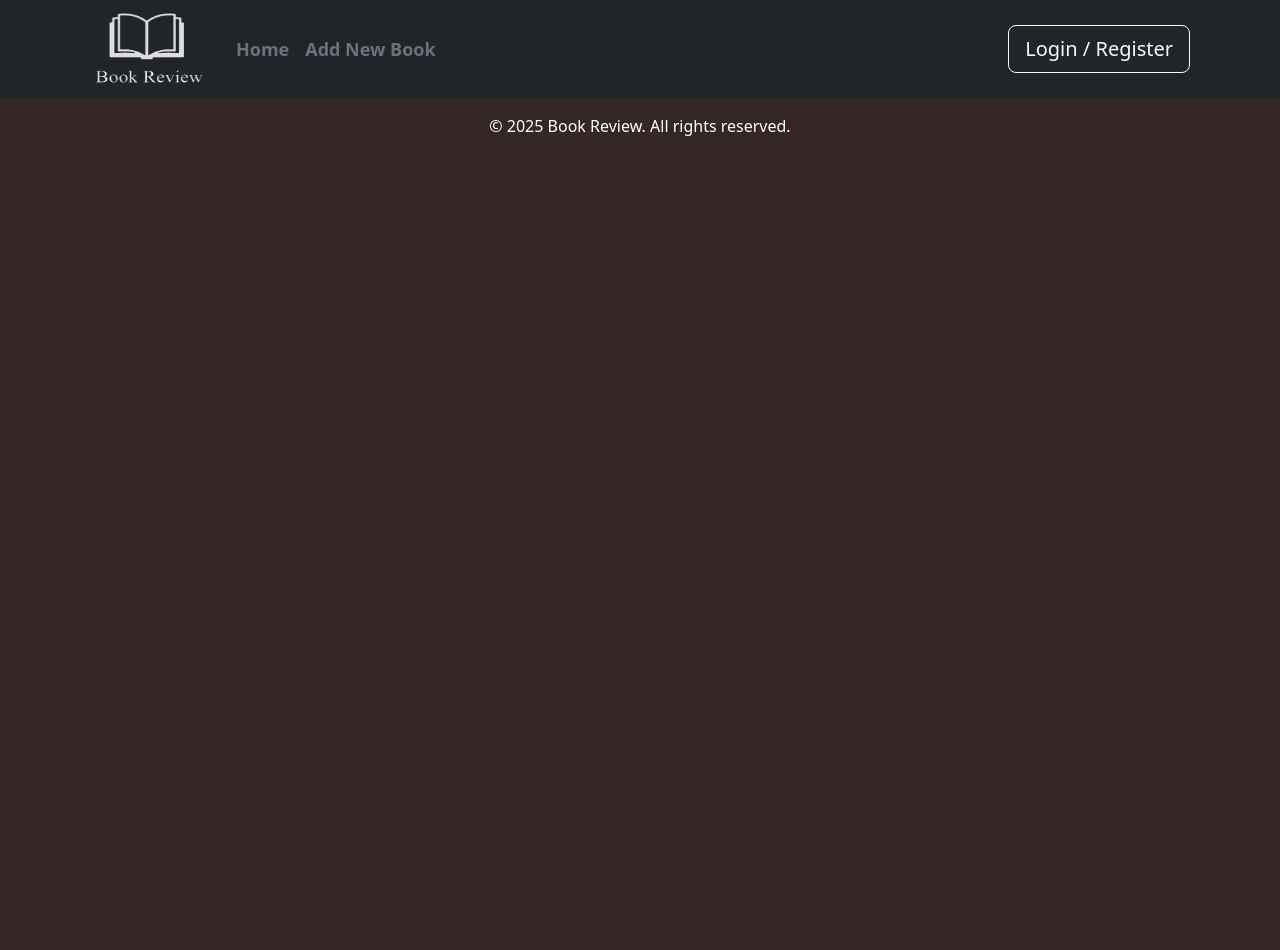
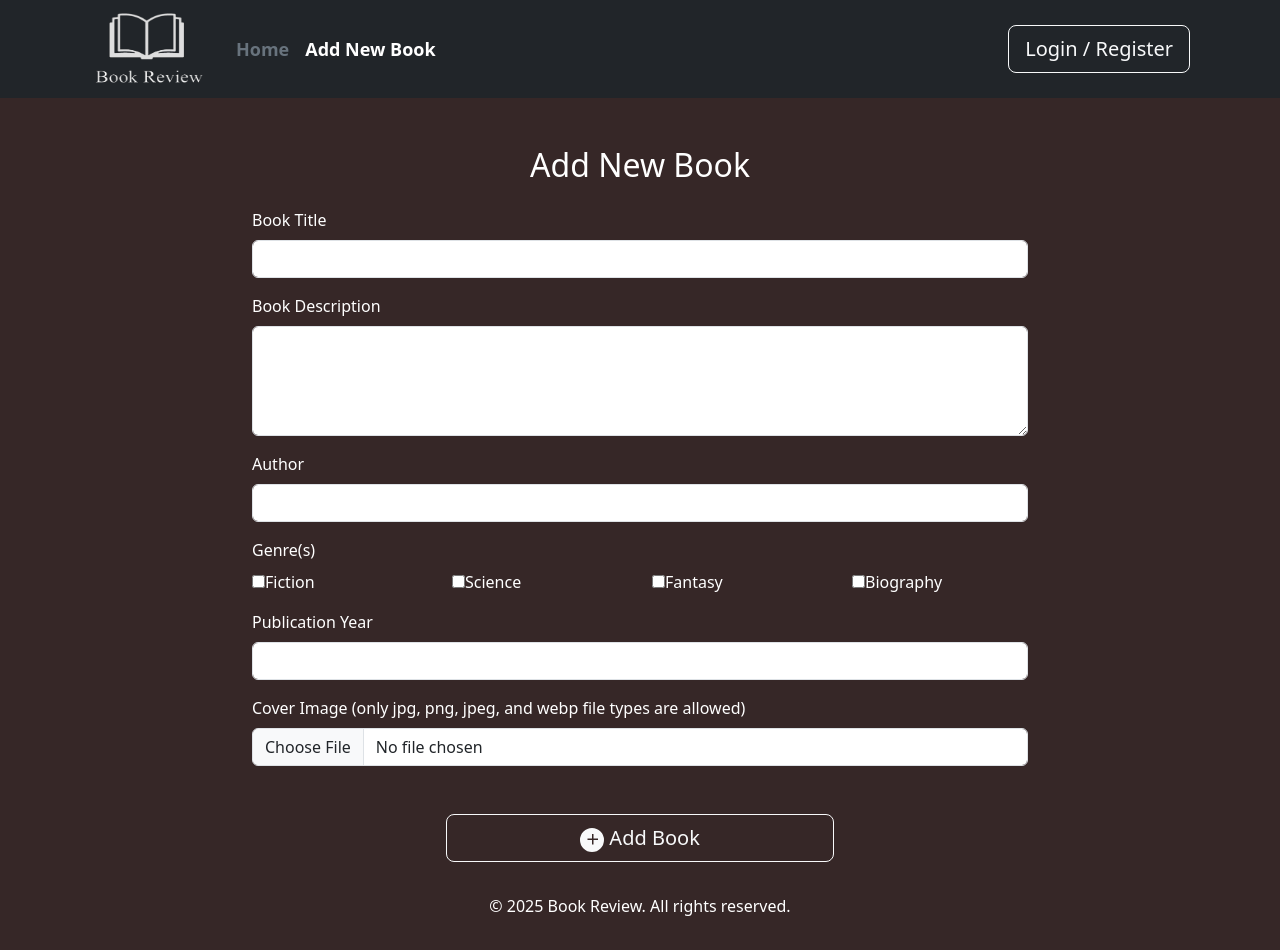
Before and after one commit to nazpedawi/BookReview-Frontend, a Vue app: page /addbook in a window 1280 px wide. Before the commit the page ends 800 px from the top, so only its background shows below. Built offline with nearby package versions, Linux system fonts and the light colour scheme.

Commit message:
add book component added

```diff
--- /dev/null
+++ b/src/components/AddBook.vue
@@ -0,0 +1,191 @@
+<template>
+    <div class="container mt-5">
+      <h2 class="mb-4 text-center text-white">Add New Book</h2>
+      <form @submit.prevent="submitForm">
+        <!-- Book Title -->
+        <div class="mb-3">
+          <label for="title" class="form-label text-white">Book Title</label>
+          <input
+            type="text"
+            class="form-control"
+            v-model="form.title"
+            id="title"
+            required
+          />
+        </div>
+
+        <!-- Book Description -->
+        <div class="mb-3">
+          <label for="description" class="form-label text-white">Book Description</label>
+          <textarea
+            class="form-control"
+            v-model="form.description"
+            id="description"
+            rows="4"
+            required
+          ></textarea>
+        </div>
+
+        <!-- Author -->
+        <div class="mb-3">
+          <label for="author" class="form-label text-white">Author</label>
+          <input
+            type="text"
+            class="form-control"
+            v-model="form.author"
+            id="author"
+            required
+          />
+        </div>
+
+        <!-- Genre(s) -->
+        <div class="mb-3">
+          <label class="form-label text-white">Genre(s)</label><br>
+          <div class="row">
+            <div
+              class="col-lg-3 col-md-4 col-sm-6"
+              v-for="genre in genres"
+              :key="genre.id"
+            >
+              <input
+                type="checkbox"
+                :value="genre.id"
+                v-model="form.genres"
+                :id="genre.name.toLowerCase().replace(' ', '_')"
+              />
+              <label :for="genre.name.toLowerCase().replace(' ', '_')" class="text-white"
+                >{{ genre.name }}</label
+              >
+            </div>
+          </div>
+          <div
+            v-if="genreError"
+            style="color: red; display: block; margin-top: 5px;"
+          >
+            Please select at least one genre.
+          </div>
+        </div>
+
+        <!-- Publication Year -->
+        <div class="mb-3">
+          <label for="publication_year" class="form-label text-white"
+            >Publication Year</label
+          >
+          <select
+            class="form-control"
+            v-model="form.publication_year"
+            id="publication_year"
+            required
+          >
+            <option
+              v-for="year in years"
+              :key="year"
+              :value="year"
+            >
+              {{ year }}
+            </option>
+          </select>
+        </div>
+
+        <!-- Cover Image -->
+        <div class="mb-5">
+          <label for="cover_image" class="form-label text-white"
+            >Cover Image (only jpg, png, jpeg, and webp file types are allowed)</label
+          >
+          <input
+            type="file"
+            class="form-control"
+            @change="handleFileUpload"
+            accept="image/*"
+            required
+          />
+        </div>
+
+        <!-- Submit Button -->
+        <div class="mb-3 d-flex justify-content-center">
+          <button type="submit" class="btn btn-outline-light btn-lg w-50 mr-2">
+            <svg
+              xmlns="http://www.w3.org/2000/svg"
+              width="24"
+              height="24"
+              fill="currentColor"
+              class="bi bi-plus-circle"
+              viewBox="0 0 16 16"
+            >
+              <path
+                d="M8 0a8 8 0 1 0 8 8A8 8 0 0 0 8 0zm1 4v3h3v1H9v3H8V8H5V7h3V4h1z"
+              />
+            </svg>
+            Add Book
+          </button>
+        </div>
+      </form>
+    </div>
+  </template>
+
+  <script>
+  export default {
+    data() {
+      return {
+        form: {
+          title: '',
+          description: '',
+          author: '',
+          genres: [],
+          publication_year: '',
+          cover_image: null,
+        },
+        genres: [
+          { id: 1, name: 'Fiction' },
+          { id: 2, name: 'Science' },
+          { id: 3, name: 'Fantasy' },
+          { id: 4, name: 'Biography' },
+          // Add more genres as needed
+        ],
+        genreError: false,
+        years: Array.from({ length: new Date().getFullYear() - 1899 }, (_, i) => 1900 + i),
+      };
+    },
+    methods: {
+      handleFileUpload(event) {
+        this.form.cover_image = event.target.files[0];
+      },
+      submitForm() {
+        if (this.form.genres.length === 0) {
+          this.genreError = true;
+          return;
+        }
+        this.genreError = false;
+        const formData = new FormData();
+        formData.append('title', this.form.title);
+        formData.append('description', this.form.description);
+        formData.append('author', this.form.author);
+        formData.append('genres', JSON.stringify(this.form.genres));
+        formData.append('publication_year', this.form.publication_year);
+        formData.append('cover_image', this.form.cover_image);
+
+        // Submit the form data via an API call (example)
+        // You can replace this with your actual API endpoint
+        fetch('/book/add', {
+          method: 'POST',
+          body: formData,
+        })
+          .then((response) => response.json())
+          .then((data) => {
+            console.log('Book added:', data);
+            // Handle the response (show success message or redirect)
+          })
+          .catch((error) => {
+            console.error('Error:', error);
+          });
+      },
+    },
+  };
+  </script>
+
+  <style scoped>
+  /* Additional styles for the form */
+  .container {
+    max-width: 800px;
+  }
+  </style>
--- a/src/components/Navbar.vue
+++ b/src/components/Navbar.vue
@@ -19,7 +19,7 @@
           <router-link to="/" class="nav-link" active-class="active"
             >Home</router-link
           >
-          <router-link to="/add-book" class="nav-link" active-class="active"
+          <router-link to="/addbook" class="nav-link" active-class="active"
             >Add New Book</router-link
           >
         </div>
@@ -50,7 +50,9 @@
           </button>
 
           <div v-else>
-            <router-link to="/login" class="btn btn-outline-light btn-lg me-2">Login / Register</router-link>
+            <router-link to="/login" class="btn btn-outline-light btn-lg me-2"
+              >Login / Register</router-link
+            >
           </div>
         </div>
       </div>
@@ -107,16 +109,24 @@
           >
         </li>
         <li class="nav-item">
-          <router-link to="/add-book" class="nav-link" active-class="active"
+          <router-link to="/addbook" class="nav-link" active-class="active"
             >Add New Book</router-link
           >
         </li>
       </ul>
 
       <div class="mt-auto w-100">
-        <button v-if="isLoggedIn" class="btn btn-outline-danger btn-lg w-100" @click="logout">Logout</button>
+        <button
+          v-if="isLoggedIn"
+          class="btn btn-outline-danger btn-lg w-100"
+          @click="logout"
+        >
+          Logout
+        </button>
         <div v-else>
-          <router-link to="/login" class="btn btn-outline-light btn-lg w-100">Login / Register</router-link>
+          <router-link to="/login" class="btn btn-outline-light btn-lg w-100"
+            >Login / Register</router-link
+          >
         </div>
       </div>
     </div>
@@ -124,7 +134,7 @@
 </template>
 
 <script setup>
-import { ref } from 'vue';
+import { ref } from "vue";
 
 // Mock of logged-in state (replace with actual authentication logic)
 const isLoggedIn = ref(false); // Change this based on user's authentication state
--- a/src/router/index.js
+++ b/src/router/index.js
@@ -2,7 +2,8 @@ import { createRouter, createWebHistory } from "vue-router";
 import HomeView from "@/views/HomeView.vue";
 import BookDetailsView from "@/views/BookDetailsView.vue";
 import LoginView from "@/components/Login.vue";
-import SignupView from "@/components/Signup.vue"; // Import the SignUp component
+import SignupView from "@/components/Signup.vue";
+import AddBook from "@/components/AddBook.vue";
 
 const books = [
   {
@@ -72,25 +73,29 @@ const router = createRouter({
       name: "BookDetails",
       component: BookDetailsView,
       props: (route) => {
-        // Fetch the book using the ID from the route params
         const bookId = parseInt(route.params.id);
         const book = books.find((b) => b.id === bookId);
         return {
           book,
-          basePath: "/images/", // Pass basePath as well
-          reviews: book.reviews, // Pass reviews as well
+          basePath: "/images/",
+          reviews: book.reviews,
         };
       },
     },
     {
-      path: "/login", // Login route
+      path: "/login",
       name: "Login",
-      component: LoginView, // Login component
+      component: LoginView,
     },
     {
-      path: "/signup", // Sign-up route
+      path: "/signup",
       name: "Signup",
-      component: SignupView, // Sign-up component
+      component: SignupView,
+    },
+    {
+      path: "/addbook",
+      name: "AddBook",
+      component: AddBook,
     },
   ],
 });
```
